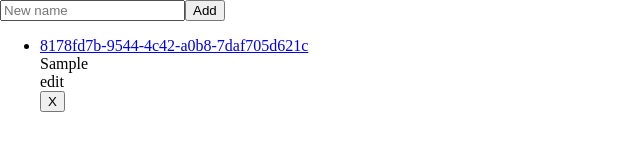
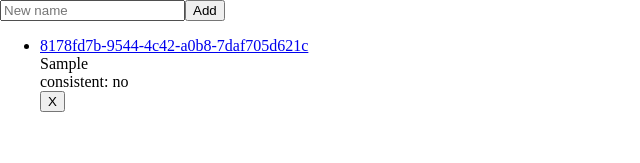
Before and after one commit to AquiGorka/dictionaries, a React (Create React App) app: page / in a window 1280 px wide. Both pictures are taken after typing "Sample" into the empty fields and a click on the button "Add". Shown: the top 163 px of the page, without its empty margins (0-640 px from the left). Built offline with nearby package versions, Linux system fonts and the light colour scheme.

Commit message:
Dictionaries: render consistency

```diff
--- a/src/screens/Dictionaries.js
+++ b/src/screens/Dictionaries.js
@@ -28,7 +28,7 @@ function Dictionaries() {
   )
 }
 
-function Item({ id, name, status, onDelete }) {
+function Item({ id, name, consistent, onDelete }) {
   const handleDelete = useCallback(() => onDelete(id), [id, onDelete])
 
   return (
@@ -37,8 +37,7 @@ function Item({ id, name, status, onDelete }) {
         <Link to={`/${id}`}>{id}</Link>
       </div>
       <div>{name}</div>
-      <div>{status}</div>
-      <div>edit</div>
+      <div>consistent: {consistent ? 'yes' : 'no'}</div>
       <div>
         <button onClick={handleDelete}>X</button>
       </div>
```
